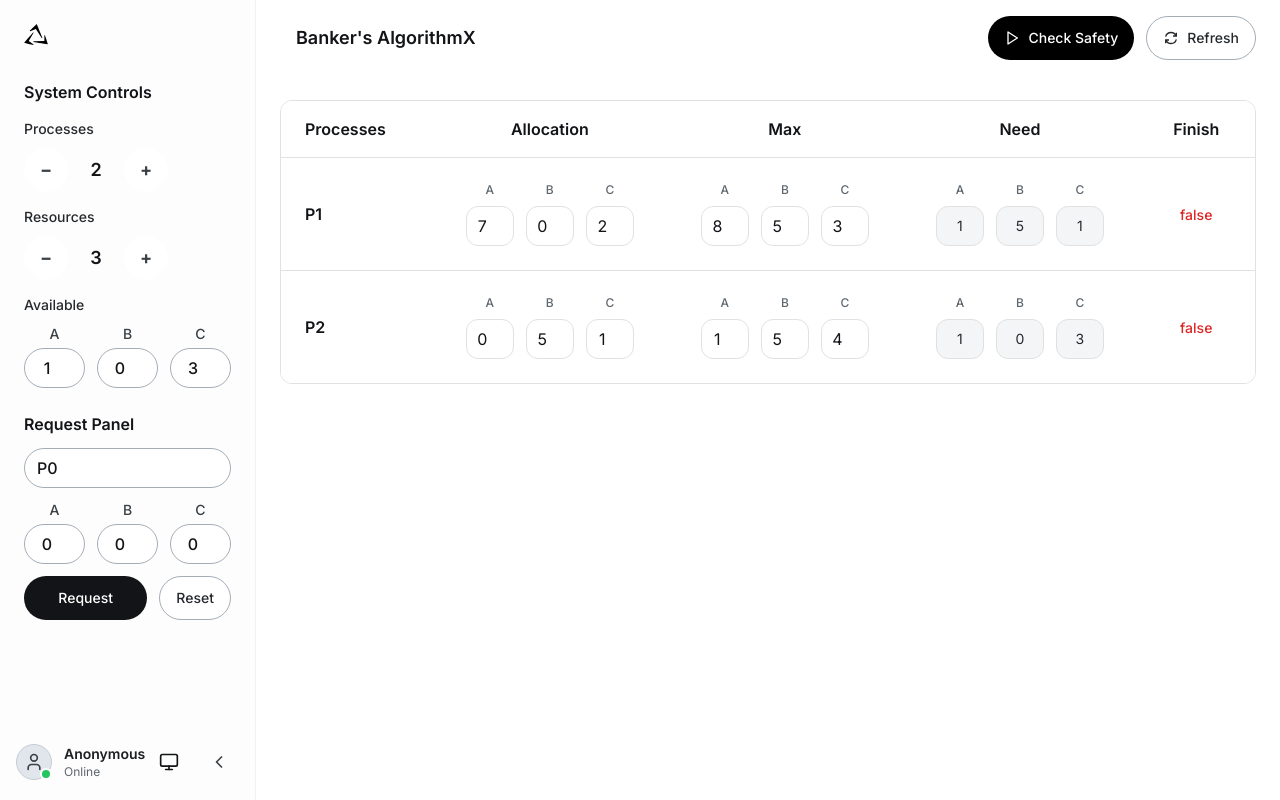
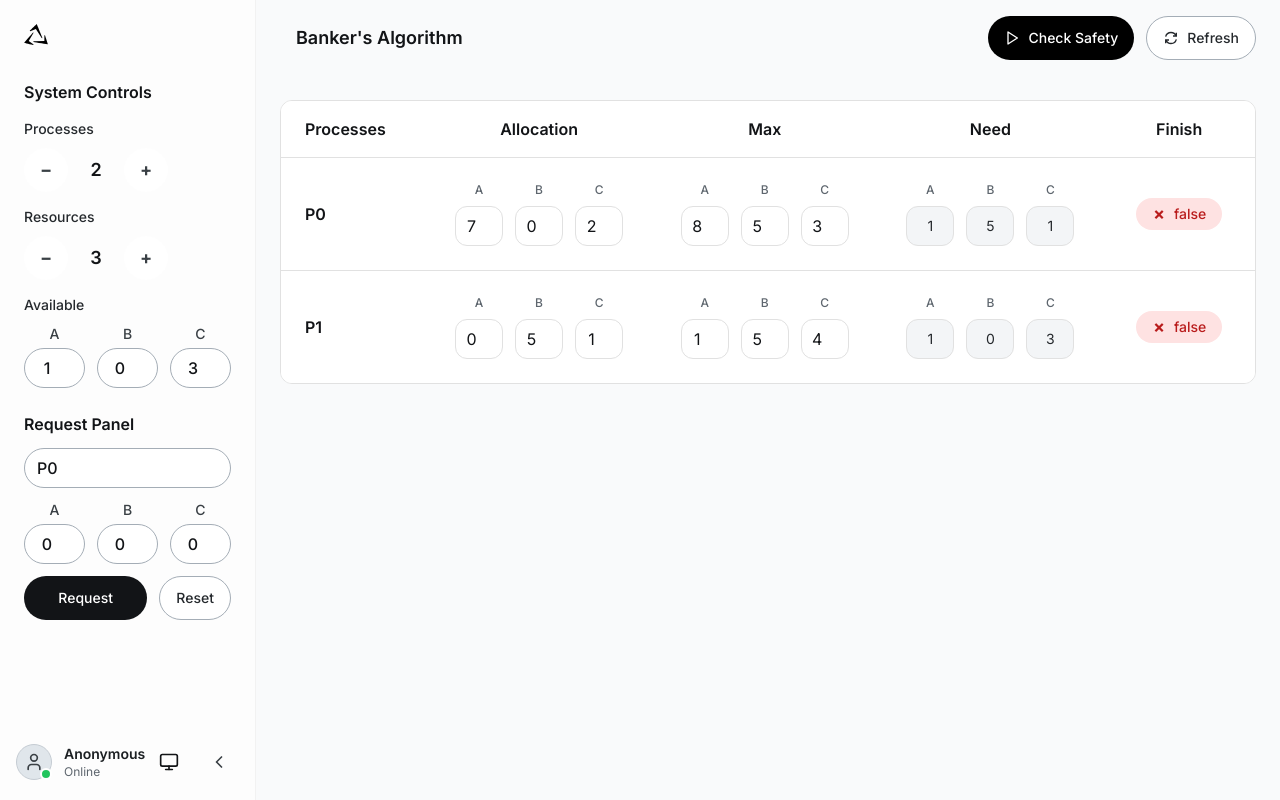
Before and after one commit to AlphsX/Banker-s-AlgorithmX, a Next.js app in the folder frontend/: page / in a window 1280 px wide. Built offline with nearby package versions, Linux system fonts and the light colour scheme.

Commit message:
add animated finish badge and boolean badge components

```diff
--- a/frontend/src/app/layout.tsx
+++ b/frontend/src/app/layout.tsx
@@ -9,7 +9,7 @@ const inter = Inter({
 });
 
 export const metadata: Metadata = {
-  title: "CheckSafe",
+  title: "Avrio",
   description: "Nothin' SpecialX~。",
 };
 
--- a/frontend/src/app/page.tsx
+++ b/frontend/src/app/page.tsx
@@ -323,7 +323,8 @@ export default function BankersAlgorithmPage() {
 
       <div
         ref={mainContainerRef}
-        className="swipe-container flex h-screen bg-gray-50 dark:bg-gray-900 text-gray-900 dark:text-gray-50 transition-all duration-300"
+        className="swipe-container flex h-screen bg-gray-50 text-gray-900 dark:text-gray-50 transition-all duration-300"
+        style={{ backgroundColor: "var(--page-bg, #f9fafb)" }}
       >
         {/* Mobile Sidebar Overlay */}
         <div
@@ -404,7 +405,7 @@ export default function BankersAlgorithmPage() {
                     className="p-2 rounded-lg hover:bg-gray-100 dark:hover:bg-gray-700 transition-colors flex items-center justify-center touch-manipulation min-h-[40px] min-w-[40px]"
                   />
                   <button
-                    className="w-10 h-10 rounded-full hover:bg-gray-100 dark:hover:bg-gray-800/60 transition-colors flex items-center justify-center"
+                    className="w-10 h-10 rounded-full hover:bg-gray-100 dark:hover:bg-gray-700 transition-colors flex items-center justify-center"
                     onClick={(e) => {
                       e.stopPropagation();
                       setIsSidebarOpen(!isSidebarOpen);
@@ -507,7 +508,7 @@ export default function BankersAlgorithmPage() {
                     className="p-2 rounded-lg hover:bg-gray-100 dark:hover:bg-gray-700 transition-colors flex items-center justify-center touch-manipulation min-h-[40px] min-w-[40px]"
                   />
                   <button
-                    className="w-10 h-10 rounded-full hover:bg-gray-100 dark:hover:bg-gray-800/60 transition-colors flex items-center justify-center"
+                    className="w-10 h-10 rounded-full hover:bg-gray-100 dark:hover:bg-gray-700 transition-colors flex items-center justify-center"
                     onClick={(e) => {
                       e.stopPropagation();
                       setIsDesktopSidebarCollapsed(!isDesktopSidebarCollapsed);
@@ -541,7 +542,7 @@ export default function BankersAlgorithmPage() {
                   className="p-2 rounded-lg hover:bg-gray-100 dark:hover:bg-gray-700 transition-colors flex items-center justify-center touch-manipulation min-h-[40px] min-w-[40px]"
                 />
                 <button
-                  className="w-10 h-10 rounded-full hover:bg-gray-100 dark:hover:bg-gray-800/60 transition-colors flex items-center justify-center"
+                  className="w-10 h-10 rounded-full hover:bg-gray-100 dark:hover:bg-gray-700 transition-colors flex items-center justify-center"
                   onClick={(e) => {
                     e.stopPropagation();
                     setIsDesktopSidebarCollapsed(!isDesktopSidebarCollapsed);
@@ -564,7 +565,10 @@ export default function BankersAlgorithmPage() {
         {/* Main Content */}
         <div className="flex-1 flex flex-col relative">
           {/* Top Bar - Clean and minimal */}
-          <header className="bg-white dark:bg-gray-900">
+          <header
+            className="bg-white"
+            style={{ backgroundColor: "var(--page-bg)" }}
+          >
             <div className="px-4 sm:px-6 py-4">
               <div className="flex items-center justify-between">
                 <div className="flex items-center space-x-4 min-w-0 flex-1">
@@ -588,7 +592,7 @@ export default function BankersAlgorithmPage() {
 
                   {/* Title */}
                   <h1 className="text-lg font-semibold text-gray-900 dark:text-gray-100">
-                    Banker&apos;s AlgorithmX
+                    Banker&apos;s Algorithm
                   </h1>
                 </div>
 
@@ -602,7 +606,7 @@ export default function BankersAlgorithmPage() {
                     className="hidden sm:flex items-center space-x-2 px-4 py-2 bg-black dark:bg-white hover:bg-gray-800 dark:hover:bg-gray-100 disabled:bg-gray-400 disabled:cursor-not-allowed text-white dark:text-black rounded-full font-medium transition-colors duration-200 touch-manipulation min-h-[40px]"
                   >
                     {algorithmState.isCalculating ? (
-                      <div className="animate-spin rounded-full h-4 w-4 border-b-2 border-white dark:border-black"></div>
+                      <div className="animate-spin rounded-full h-4 w-4 border-2 border-white/30 border-t-white dark:border-black/30 dark:border-t-black"></div>
                     ) : (
                       <svg
                         xmlns="http://www.w3.org/2000/svg"
@@ -654,7 +658,10 @@ export default function BankersAlgorithmPage() {
           </header>
 
           {/* Main Algorithm Interface */}
-          <div className="flex-1 overflow-y-auto bg-white dark:bg-gray-900">
+          <div
+            className="flex-1 overflow-y-auto bg-white"
+            style={{ backgroundColor: "var(--page-bg)" }}
+          >
             <div className="max-w-7xl mx-auto p-6 space-y-6">
               {/* Algorithm Table */}
               <AlgorithmTable
@@ -664,6 +671,8 @@ export default function BankersAlgorithmPage() {
                 max={algorithmState.max}
                 need={algorithmState.need}
                 finish={algorithmState.finish}
+                algorithmSteps={algorithmState.algorithmSteps}
+                isCalculating={algorithmState.isCalculating}
                 onAllocationChange={updateAllocation}
                 onMaxChange={updateMax}
               />
@@ -676,7 +685,7 @@ export default function BankersAlgorithmPage() {
                   className="w-full px-6 py-3 bg-black dark:bg-white hover:bg-gray-800 dark:hover:bg-gray-100 disabled:bg-gray-400 disabled:cursor-not-allowed text-white dark:text-black rounded-full font-medium transition-colors duration-200 flex items-center justify-center space-x-2 touch-manipulation min-h-[48px]"
                 >
                   {algorithmState.isCalculating ? (
-                    <div className="animate-spin rounded-full h-4 w-4 border-b-2 border-white dark:border-black"></div>
+                    <div className="animate-spin rounded-full h-4 w-4 border-2 border-white/30 border-t-white dark:border-black/30 dark:border-t-black"></div>
                   ) : (
                     <svg
                       xmlns="http://www.w3.org/2000/svg"
--- a/frontend/src/components/bankers-algorithm/AlgorithmTable.tsx
+++ b/frontend/src/components/bankers-algorithm/AlgorithmTable.tsx
@@ -1,6 +1,8 @@
 "use client";
 
 import React from "react";
+import { AlgorithmStep } from "@/types/bankers-algorithm";
+import { AnimatedFinishBadge } from "./AnimatedFinishBadge";
 
 interface AlgorithmTableProps {
   processCount: number;
@@ -9,6 +11,8 @@ interface AlgorithmTableProps {
   max: number[][];
   need: number[][];
   finish: boolean[];
+  algorithmSteps: AlgorithmStep[];
+  isCalculating: boolean;
   onAllocationChange: (
     process: number,
     resource: number,
@@ -24,6 +28,8 @@ export const AlgorithmTable: React.FC<AlgorithmTableProps> = ({
   max,
   need,
   finish,
+  algorithmSteps,
+  isCalculating,
   onAllocationChange,
   onMaxChange,
 }) => {
@@ -31,14 +37,20 @@ export const AlgorithmTable: React.FC<AlgorithmTableProps> = ({
 
   return (
     <div
-      className="bg-white dark:bg-gray-800 rounded-xl overflow-hidden"
-      style={{ border: "1px solid #e1e1e1" }}
+      className="bg-white rounded-xl overflow-hidden"
+      style={{
+        backgroundColor: 'var(--table-bg)',
+        border: '1px solid var(--table-border)'
+      }}
     >
       <div className="overflow-x-auto">
-        <table className="w-full min-w-max bg-white dark:bg-gray-800">
+        <table
+          className="w-full min-w-max bg-white"
+          style={{ backgroundColor: 'var(--table-bg)' }}
+        >
           <thead>
             {/* Main header row */}
-            <tr style={{ borderBottom: "1px solid #e1e1e1" }}>
+            <tr style={{ borderBottom: "1px solid var(--table-border)" }}>
               <th className="text-left px-6 py-4 font-semibold text-gray-900 dark:text-gray-100 min-w-[100px]">
                 Processes
               </th>
@@ -65,13 +77,13 @@ export const AlgorithmTable: React.FC<AlgorithmTableProps> = ({
                 style={{
                   borderBottom:
                     processIndex < processCount - 1
-                      ? "1px solid #e1e1e1"
+                      ? "1px solid var(--table-border)"
                       : "none",
                 }}
               >
                 {/* Process name */}
                 <td className="px-6 py-6 font-semibold text-gray-900 dark:text-gray-100">
-                  P{processIndex + 1}
+                  P{processIndex}
                 </td>
 
                 {/* Allocation section */}
@@ -105,7 +117,7 @@ export const AlgorithmTable: React.FC<AlgorithmTableProps> = ({
                               );
                             }}
                             className="w-12 h-10 text-center rounded-xl bg-white dark:bg-gray-800 text-gray-900 dark:text-gray-100 focus:ring-2 focus:ring-blue-500 focus:border-blue-500 transition-colors duration-150 text-sm"
-                            style={{ border: "1px solid #e1e1e1" }}
+                            style={{ border: "1px solid var(--table-border)" }}
                             placeholder="0"
                           />
                         </div>
@@ -145,7 +157,7 @@ export const AlgorithmTable: React.FC<AlgorithmTableProps> = ({
                               );
                             }}
                             className="w-12 h-10 text-center rounded-xl bg-white dark:bg-gray-800 text-gray-900 dark:text-gray-100 focus:ring-2 focus:ring-blue-500 focus:border-blue-500 transition-colors duration-150 text-sm"
-                            style={{ border: "1px solid #e1e1e1" }}
+                            style={{ border: "1px solid var(--table-border)" }}
                             placeholder="0"
                           />
                         </div>
@@ -172,7 +184,7 @@ export const AlgorithmTable: React.FC<AlgorithmTableProps> = ({
                           {/* Read-only field */}
                           <div
                             className="w-12 h-10 flex items-center justify-center rounded-xl bg-gray-50 dark:bg-gray-700 text-gray-700 dark:text-gray-300 text-sm"
-                            style={{ border: "1px solid #e1e1e1" }}
+                            style={{ border: "1px solid var(--table-border)" }}
                           >
                             {need[processIndex][resourceIndex]}
                           </div>
@@ -184,15 +196,12 @@ export const AlgorithmTable: React.FC<AlgorithmTableProps> = ({
 
                 {/* Finish column */}
                 <td className="px-6 py-6 text-center">
-                  <span
-                    className={`text-sm font-medium ${
-                      finish[processIndex]
-                        ? "text-green-600 dark:text-green-400"
-                        : "text-red-600 dark:text-red-400"
-                    }`}
-                  >
-                    {finish[processIndex] ? "true" : "false"}
-                  </span>
+                  <AnimatedFinishBadge
+                    processIndex={processIndex}
+                    finalFinishState={finish[processIndex]}
+                    algorithmSteps={algorithmSteps}
+                    isCalculating={isCalculating}
+                  />
                 </td>
               </tr>
             ))}
--- /dev/null
+++ b/frontend/src/components/bankers-algorithm/AnimatedFinishBadge.tsx
@@ -0,0 +1,149 @@
+"use client";
+
+import React, { useState, useEffect, useRef } from "react";
+import { BooleanBadge } from "@/components/ui/BooleanBadge";
+import { AlgorithmStep } from "@/types/bankers-algorithm";
+
+interface AnimatedFinishBadgeProps {
+  processIndex: number;
+  finalFinishState: boolean;
+  algorithmSteps: AlgorithmStep[];
+  isCalculating: boolean;
+}
+
+export const AnimatedFinishBadge: React.FC<AnimatedFinishBadgeProps> = ({
+  processIndex,
+  finalFinishState,
+  algorithmSteps,
+  isCalculating,
+}) => {
+  const [currentFinishState, setCurrentFinishState] = useState(false);
+  const [isAnimating, setIsAnimating] = useState(false);
+  const animationRef = useRef<NodeJS.Timeout | null>(null);
+
+  // Reset state when calculation starts or when no steps
+  useEffect(() => {
+    if (isCalculating || algorithmSteps.length === 0) {
+      setCurrentFinishState(false);
+      setIsAnimating(false);
+      if (animationRef.current) {
+        clearTimeout(animationRef.current);
+      }
+    }
+  }, [isCalculating, algorithmSteps.length]);
+
+  // Animate through steps when algorithm steps are available
+  useEffect(() => {
+    if (algorithmSteps.length > 0 && !isCalculating) {
+      setCurrentFinishState(false);
+
+      // Create animation timeline that matches StepByStepResults exactly
+      const animateSteps = async () => {
+        // Track which processes have been marked as finished
+        const processFinished = Array(10).fill(false);
+
+        for (let i = 0; i < algorithmSteps.length; i++) {
+          const step = algorithmSteps[i];
+
+          // Wait for the step to appear (400ms delay as in StepByStepResults)
+          await new Promise((resolve) => setTimeout(resolve, 400));
+
+          // Check if this step shows a process finishing
+          if (step.description.includes("can finish") && step.processChecked) {
+            const processName = step.processChecked;
+            const processNum = parseInt(processName.replace('P', '')); // Already 0-based index
+
+            // If this is our process and it hasn't finished yet
+            if (processNum === processIndex && !processFinished[processIndex]) {
+              processFinished[processIndex] = true;
+
+              // Mark as finished with bounce animation
+              setCurrentFinishState(true);
+              setIsAnimating(true);
+
+              // Remove animation after a brief period
+              animationRef.current = setTimeout(() => {
+                setIsAnimating(false);
+              }, 600);
+
+              break;
+            }
+          }
+        }
+      };
+
+      animateSteps();
+    }
+
+    // Cleanup function
+    return () => {
+      if (animationRef.current) {
+        clearTimeout(animationRef.current);
+      }
+    };
+  }, [algorithmSteps, isCalculating, processIndex]);
+
+  // Fallback to final state if no animation occurred
+  useEffect(() => {
+    if (!isCalculating && algorithmSteps.length > 0 && !currentFinishState && finalFinishState) {
+      const timer = setTimeout(() => {
+        setCurrentFinishState(finalFinishState);
+      }, algorithmSteps.length * 400 + 500); // Wait for all steps plus buffer
+
+      return () => clearTimeout(timer);
+    }
+  }, [algorithmSteps.length, isCalculating, currentFinishState, finalFinishState]);
+
+  return (
+    <div className="relative">
+      <div
+        className={`transition-all duration-500 ease-out transform ${
+          isAnimating
+            ? "animate-smooth-glow"
+            : "scale-100"
+        }`}
+      >
+        <BooleanBadge value={currentFinishState} />
+      </div>
+
+      {/* Loading indicator when calculating */}
+      {isCalculating && (
+        <div
+          className="absolute inset-0 flex items-center justify-center rounded-full backdrop-blur-sm"
+          style={{ backgroundColor: 'var(--table-bg, #ffffff)' }}
+        >
+          <div className="animate-spin rounded-full h-4 w-4 border-2 border-gray-300 border-t-gray-600 dark:border-gray-600 dark:border-t-gray-300"></div>
+        </div>
+      )}
+
+      <style jsx>{`
+        .animate-smooth-glow {
+          animation: smooth-glow 1s cubic-bezier(0.4, 0, 0.2, 1);
+        }
+
+        @keyframes smooth-glow {
+          0% {
+            transform: scale(1);
+            filter: brightness(1);
+          }
+          25% {
+            transform: scale(1.02);
+            filter: brightness(1.1);
+          }
+          50% {
+            transform: scale(1.05);
+            filter: brightness(1.15) drop-shadow(0 0 8px rgba(34, 197, 94, 0.3));
+          }
+          75% {
+            transform: scale(1.02);
+            filter: brightness(1.1);
+          }
+          100% {
+            transform: scale(1);
+            filter: brightness(1);
+          }
+        }
+      `}</style>
+    </div>
+  );
+};
--- a/frontend/src/components/bankers-algorithm/StepByStepResults.tsx
+++ b/frontend/src/components/bankers-algorithm/StepByStepResults.tsx
@@ -2,6 +2,7 @@
 
 import { useState, useEffect } from "react";
 import { AlgorithmStep } from "@/types/bankers-algorithm";
+import { BooleanBadge } from "@/components/ui/BooleanBadge";
 
 interface StepByStepResultsProps {
   steps: AlgorithmStep[];
@@ -14,7 +15,6 @@ export function StepByStepResults({
   steps,
   safeSequence,
   isCalculating,
-  isSafe,
 }: StepByStepResultsProps) {
   const [visibleSteps, setVisibleSteps] = useState<number>(0);
   const [animationComplete, setAnimationComplete] = useState(false);
@@ -47,7 +47,13 @@ export function StepByStepResults({
   }
 
   return (
-    <div className="bg-white dark:bg-gray-800 rounded-xl overflow-hidden" style={{ border: "1px solid #e1e1e1" }}>
+    <div
+      className="bg-white rounded-xl overflow-hidden"
+      style={{
+        backgroundColor: 'var(--table-bg)',
+        border: '1px solid var(--table-border)'
+      }}
+    >
       <div className="p-6">
         {/* Step Header */}
         <div className="mb-6">
@@ -60,7 +66,7 @@ export function StepByStepResults({
         {isCalculating && (
           <div className="flex items-center justify-center py-12">
             <div className="flex items-center space-x-3">
-              <div className="animate-spin rounded-full h-6 w-6 border-b-2 border-blue-500"></div>
+              <div className="animate-spin rounded-full h-6 w-6 border-2 border-gray-300 border-t-gray-600 dark:border-gray-600 dark:border-t-gray-300"></div>
               <span className="text-gray-600 dark:text-gray-400">
                 Calculating safety...
               </span>
@@ -99,26 +105,18 @@ export function StepByStepResults({
                           = ({step.workVector.join(", ")})
                         </div>
                       )}
-                      {step.processChecked && (
-                        <div className="mt-1">
-                          <span
-                            className={`text-sm font-medium ${
-                              step.canFinish === true
-                                ? "text-green-600 dark:text-green-400"
-                                : step.canFinish === false
-                                ? "text-red-600 dark:text-red-400"
-                                : "text-gray-600 dark:text-gray-400"
-                            }`}
-                          >
-                            —{" "}
-                            {step.canFinish === true
-                              ? "true"
-                              : step.canFinish === false
-                              ? "false"
-                              : ""}
-                          </span>
-                        </div>
-                      )}
+                      {step.processChecked &&
+                        step.canFinish !== undefined &&
+                        (step.description.includes("<=") ||
+                          step.description.includes("≤") ||
+                          step.description.includes(">")) && (
+                          <div className="mt-2">
+                            <BooleanBadge
+                              value={step.canFinish}
+                              className="text-xs"
+                            />
+                          </div>
+                        )}
                     </div>
                   </div>
                 </div>
@@ -127,15 +125,53 @@ export function StepByStepResults({
 
             {/* Final Result */}
             {animationComplete && (
-              <div className="mt-6 pt-4" style={{ borderTop: "1px solid #e1e1e1" }}>
-                <div className="flex items-center space-x-2">
-                  <span className="text-green-600 dark:text-green-400 text-lg">
-                    ★
-                  </span>
-                  <span className="text-gray-900 dark:text-gray-100 font-medium">
-                    Hence, the SAFE Sequence is as follows:{" "}
-                    {safeSequence.join(" → ")}.
-                  </span>
+              <div
+                className="mt-6 pt-4"
+                style={{ borderTop: "1px solid var(--table-border)" }}
+              >
+                <div className="flex items-center space-x-3">
+                  <div className="flex-shrink-0 flex items-center justify-center">
+                    <svg
+                      width="20"
+                      height="20"
+                      viewBox="0 0 16 16"
+                      fill="none"
+                      xmlns="http://www.w3.org/2000/svg"
+                      className="text-gray-900 dark:text-white"
+                    >
+                      <path
+                        clipRule="evenodd"
+                        fillRule="evenodd"
+                        d="M8.5 0C8.5 0 4.58642 3.74805 3.94122 4.39717C3.86128 4.4776 3.84989 4.60224 3.91398 4.69539C3.97806 4.78854 4.09993 4.82451 4.20557 4.78145L7.90537 3.27345L11.7747 9.36041C11.8406 9.46403 11.9758 9.50133 12.0869 9.44651C12.1979 9.39169 12.2483 9.26276 12.2032 9.1489C11.7103 7.90508 8.5 0 8.5 0ZM6.29304 6.03867C6.35522 5.93334 6.32602 5.79881 6.22554 5.72763C6.12505 5.65645 5.98605 5.67185 5.90418 5.76322C5.12486 6.633 0 12.5 0 12.5C0 12.5 5.18613 13.803 6.03089 13.9939C6.14204 14.0191 6.25587 13.964 6.30355 13.8621C6.35122 13.7603 6.31967 13.6394 6.22796 13.5728L3.1616 11.3431L6.29304 6.03867ZM14.054 7.5893C14.016 7.47964 13.9029 7.4131 13.7867 7.43203C13.6705 7.45096 13.5853 7.5498 13.5853 7.66564V11.3824L6.45275 11.5197C6.32824 11.5221 6.22613 11.6175 6.2173 11.7396C6.20846 11.8618 6.2958 11.9704 6.41871 11.9901C7.68171 12.1927 16 13.5728 16 13.5728C16 13.5728 14.3311 8.38966 14.054 7.5893Z"
+                        fill="currentColor"
+                      />
+                    </svg>
+                  </div>
+                  <div className="flex-1 min-w-0">
+                    <div className="text-sm text-gray-900 dark:text-gray-100 leading-relaxed">
+                      <span className="font-medium">
+                        Hence, the SAFE Sequence is as follows:{" "}
+                      </span>
+                      <div className="inline-flex items-center space-x-2 mt-1 flex-wrap">
+                        {safeSequence.map((process, index) => (
+                          <div
+                            key={process}
+                            className="inline-flex items-center space-x-2"
+                          >
+                            <span className="inline-flex items-center px-3 py-1 rounded-full text-sm font-medium bg-green-100 text-green-800 dark:bg-green-900/30 dark:text-green-300">
+                              {process}
+                            </span>
+                            {index < safeSequence.length - 1 && (
+                              <span className="text-green-600 dark:text-green-400 font-medium text-lg">
+                                →
+                              </span>
+                            )}
+                          </div>
+                        ))}
+                      </div>
+                      <span className="font-medium">.</span>
+                    </div>
+                  </div>
                 </div>
               </div>
             )}
--- a/frontend/src/components/bankers-algorithm/index.ts
+++ b/frontend/src/components/bankers-algorithm/index.ts
@@ -5,3 +5,4 @@ export { AvailableResourcesInput } from './AvailableResourcesInput';
 export { AlgorithmTable } from './AlgorithmTable';
 export { RequestPanel } from './RequestPanel';
 export { StepByStepResults } from './StepByStepResults';
+export { AnimatedFinishBadge } from './AnimatedFinishBadge';
--- a/frontend/src/components/magicui/animated-theme-toggler.tsx
+++ b/frontend/src/components/magicui/animated-theme-toggler.tsx
@@ -68,6 +68,7 @@ export const AnimatedThemeToggler = ({
               ? "opacity-100 rotate-0 scale-100"
               : "opacity-0 rotate-[-360deg] scale-0"
           } theme-toggle-glow-moon`}
+          style={{ color: showMoonIcon ? '#c5cbd3' : 'currentColor' }}
         >
           <Moon size={20} />
         </div>
--- /dev/null
+++ b/frontend/src/components/ui/BooleanBadge.tsx
@@ -0,0 +1,31 @@
+"use client";
+
+import React from "react";
+
+interface BooleanBadgeProps {
+  value: boolean;
+  className?: string;
+}
+
+export const BooleanBadge: React.FC<BooleanBadgeProps> = ({
+  value,
+  className = ""
+}) => {
+  return (
+    <div
+      className={`
+        inline-flex items-center px-4 py-1 rounded-full text-sm font-medium
+        ${value
+          ? "bg-green-100 text-green-700 dark:bg-green-900/30 dark:text-green-300"
+          : "bg-red-100 text-red-700 dark:bg-red-900/30 dark:text-red-300"
+        }
+        ${className}
+      `}
+    >
+      <span className="mr-2 text-base font-bold">
+        {value ? "✓" : "✗"}
+      </span>
+      {value ? "true" : "false"}
+    </div>
+  );
+};
--- a/frontend/src/components/ui/index.ts
+++ b/frontend/src/components/ui/index.ts
@@ -3,6 +3,7 @@ export { Card, CardContent, CardDescription, CardHeader, CardTitle, CardFooter }
 export { Button, type ButtonProps } from './button';
 export { Input, type InputProps } from './input';
 export { Badge, type BadgeProps } from './badge';
+export { BooleanBadge } from './BooleanBadge';
 export { Textarea, type TextareaProps } from './textarea';
 export { Meteors } from './meteors';
 export { IdleMeteorAnimation } from './idle-meteor-animation';
```
Also changed, not shown: frontend/src/app/globals.css (+12 -0 lines).
